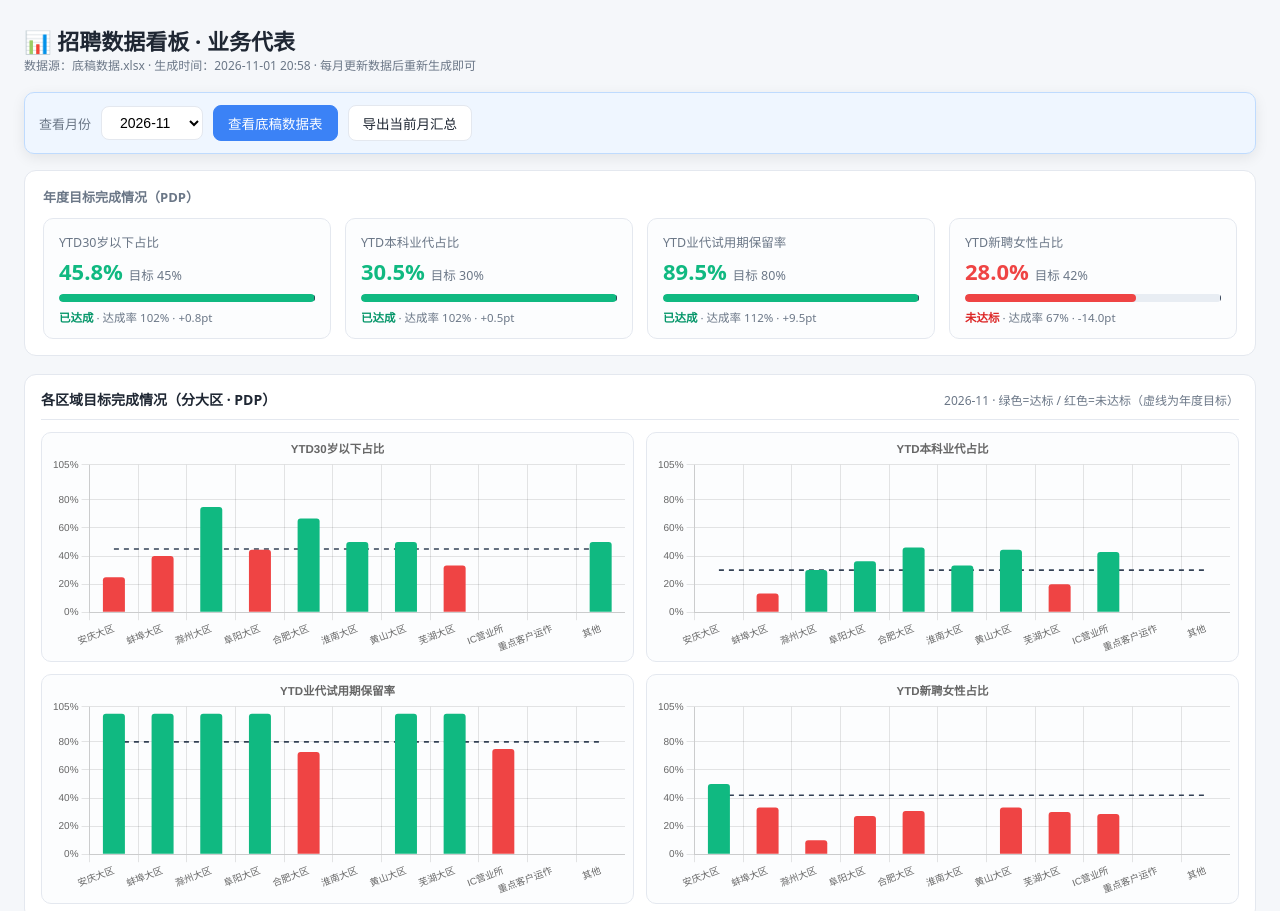
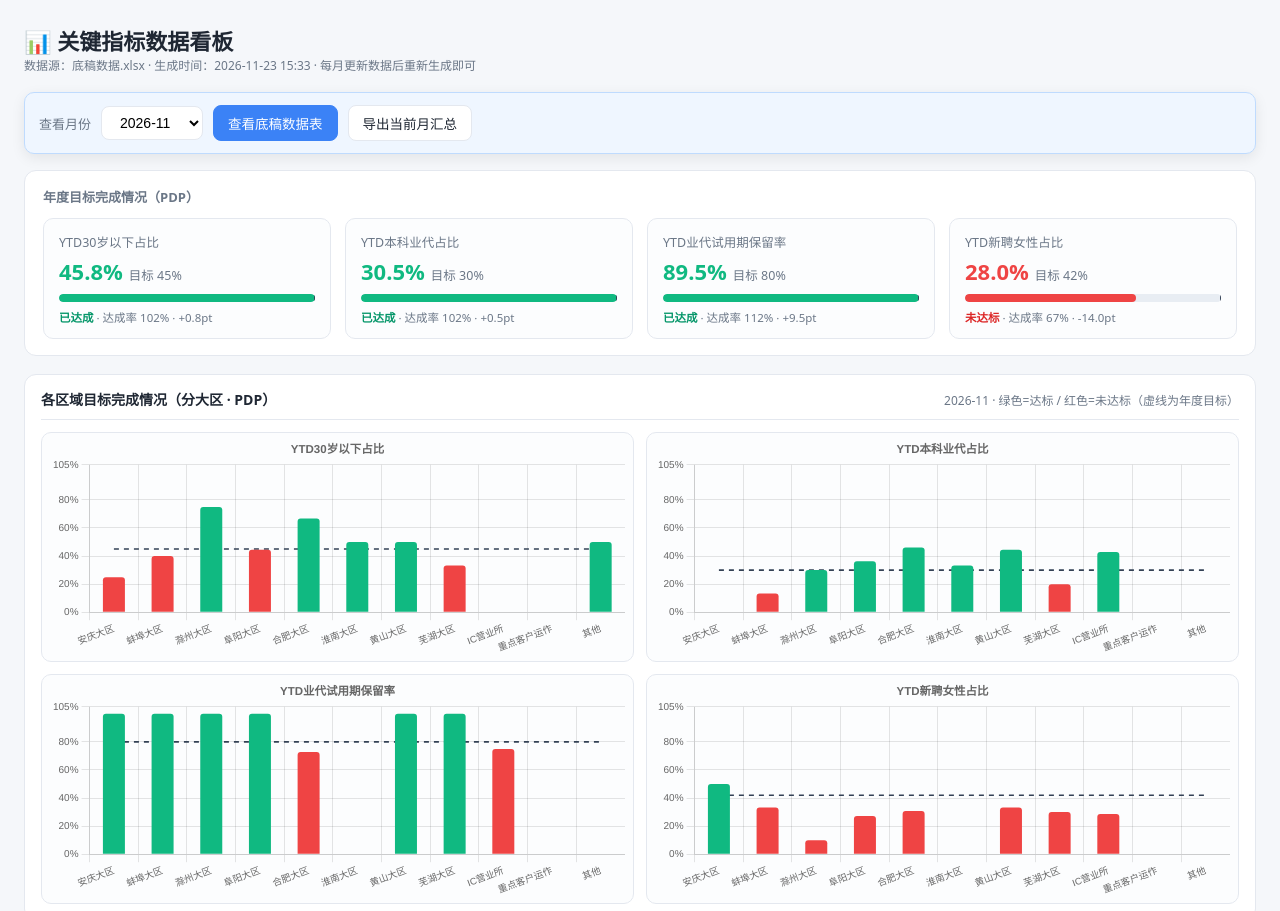
Before and after one commit to guan112233/recruitment-dashboard, a plain HTML site: page index.html in a window 1280 px wide. Shown: the top 911 px of the page. Drawn offline with Linux system fonts and the light colour scheme.

Commit message:
rename title to 关键指标数据看板

```diff
--- a/index.html
+++ b/index.html
@@ -3,7 +3,7 @@
 <head>
 <meta charset="UTF-8">
 <meta name="viewport" content="width=device-width, initial-scale=1.0">
-<title>招聘数据看板 · 业务代表</title>
+<title>关键指标数据看板</title>
 <script>/**
  * Skipped minification because the original files appears to be already minified.
  * Original file: /npm/chart.js@4.4.1/dist/chart.umd.js
@@ -122,8 +122,8 @@ footer{text-align:center;color:var(--sub);font-size:12px;margin-top:8px}
 <div class="wrap">
 <header>
   <div>
-    <h1>📊 招聘数据看板 · 业务代表</h1>
-    <div class="meta">数据源：底稿数据.xlsx · 生成时间：2026-11-01 20:58 · 每月更新数据后重新生成即可</div>
+    <h1>📊 关键指标数据看板</h1>
+    <div class="meta">数据源：底稿数据.xlsx · 生成时间：2026-11-23 15:33 · 每月更新数据后重新生成即可</div>
   </div>
 </header>
 
```
